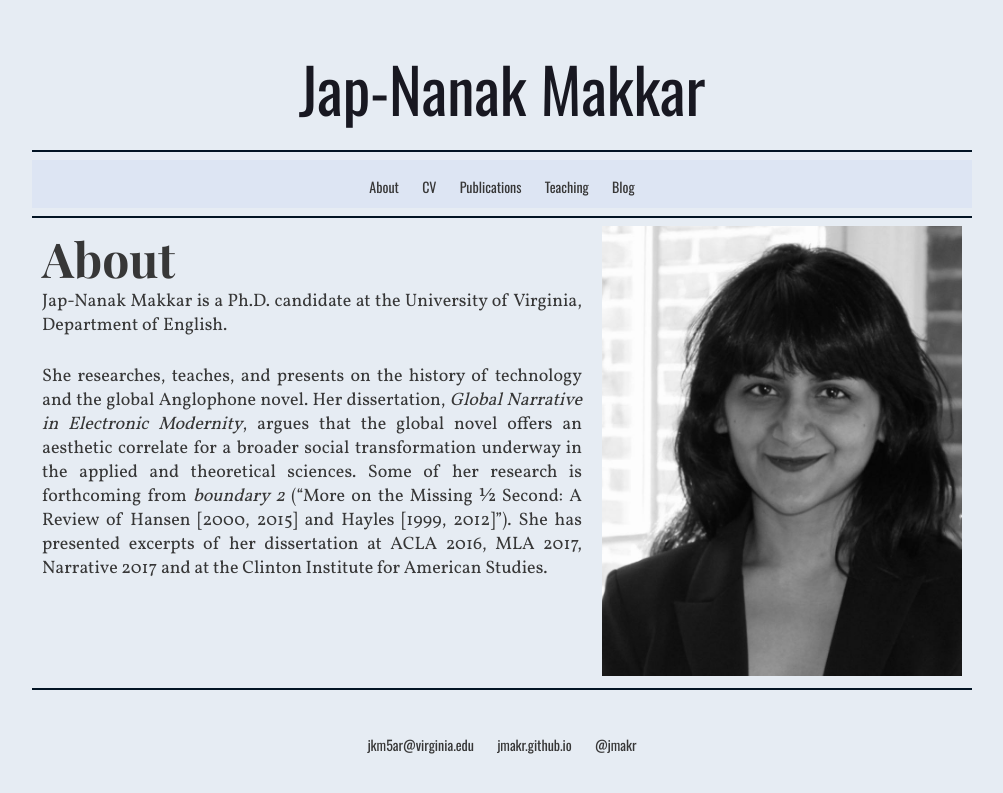
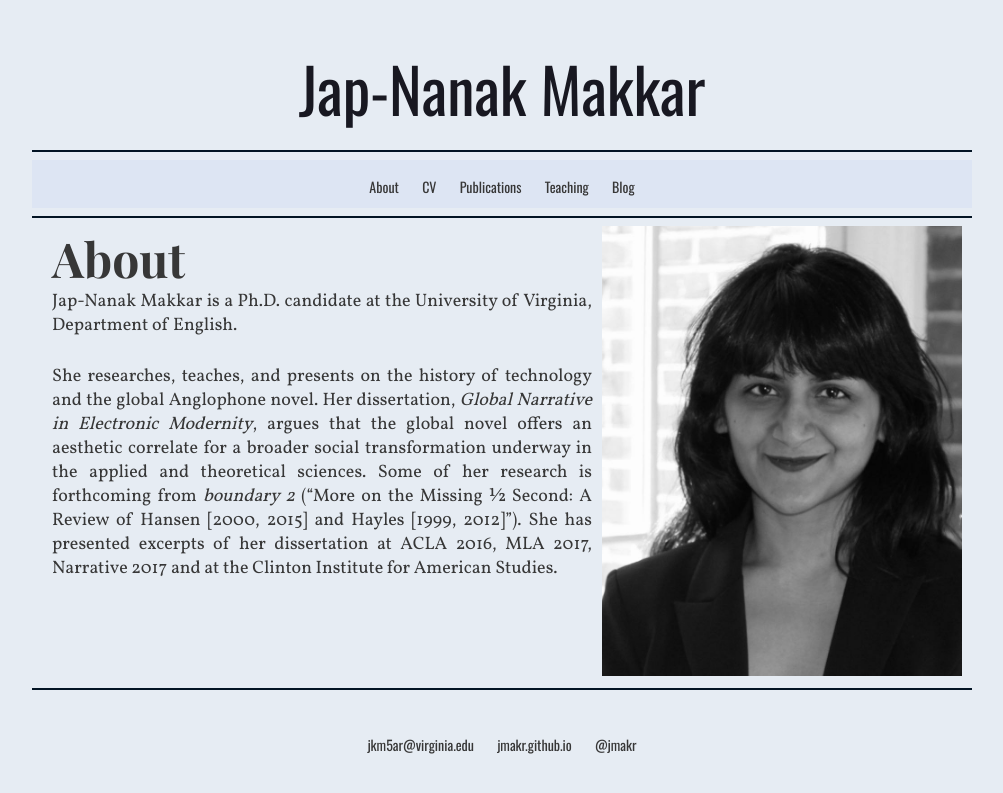
Before and after one commit to jmakr/jmakr.github.io, a Jekyll site: the page built from index.html, in a window 1280 px wide. Shown: the top 793 px of the page, without its empty margins (138-1141 px from the left). Built offline with Jekyll 4.4.1, drawn with Linux system fonts in a browser that asks for light colours; some web fonts are replaced.

Commit message:
Update index.html

```diff
--- a/index.html
+++ b/index.html
@@ -17,7 +17,7 @@
   	</div>
 !-->
 
-
+<div id="blurbcontainer" class="article grid_7">
   <div id="blurb" class="article grid_7"> <!--takes up 620 pixels [10 at beginning not counted] horizontally,leaving me with 300 pixels for the photo horizontally, 10 at either end not counted !-->
 
 
@@ -32,6 +32,7 @@
 
 
   </div>
+	</div>
 
 
   <div id="imagebox" class="article grid_4">
```
